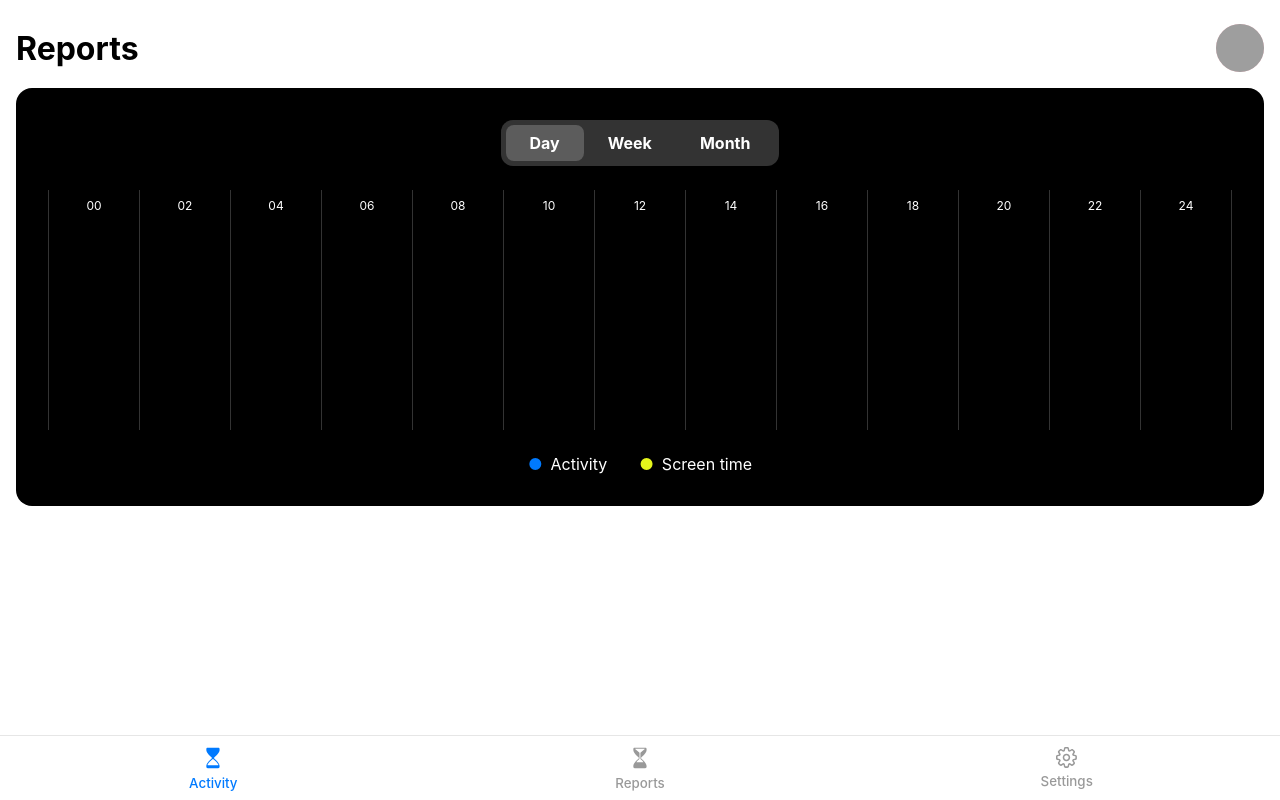
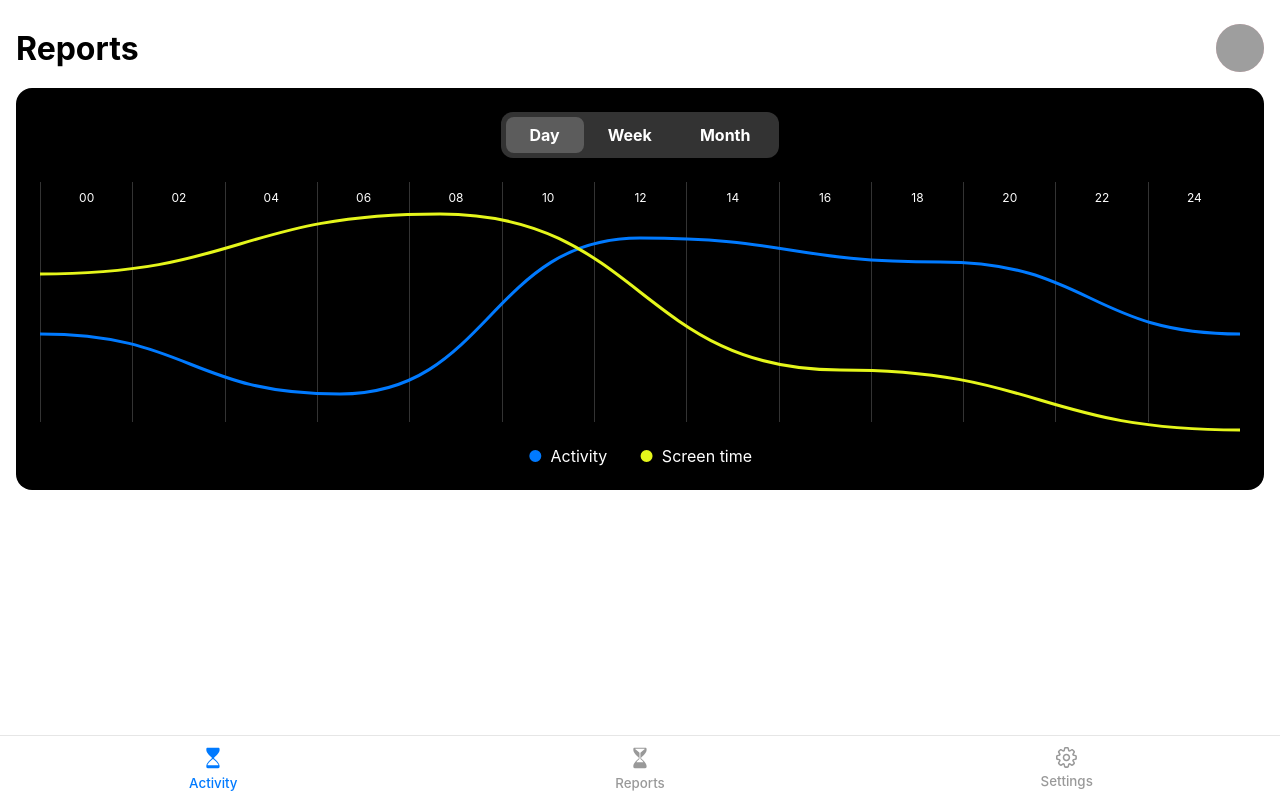
Before and after one commit to Jyri-droid/new-app, a React (Create React App) app: page /new-app/reports in a window 1280 px wide. Built offline with nearby package versions, Linux system fonts and the light colour scheme; grey boxes are pictures that could not be loaded.

Commit message:
add report curves

```diff
--- a/src/App.jsx
+++ b/src/App.jsx
@@ -2,7 +2,7 @@ import { BrowserRouter as Router, Routes, Route } from 'react-router-dom';
 import Menu from './Menu';
 import Activity from './pages/activity/Activity';
 import Reports from './pages/reports/Reports';
-import Settings from './settings/Settings';
+import Settings from './pages/settings/Settings';
 import { defaultSettings } from './assets/MockData';
 import { useState } from "react";
 
--- a/src/index.css
+++ b/src/index.css
@@ -408,7 +408,7 @@ button.tab-button.active {
   gap: 1.5rem;
   border-radius: 1rem;
   background-color: var(--black);
-  padding: 2rem;
+  padding: 1.5rem;
   margin: 1rem 0;
 }
 
@@ -416,10 +416,20 @@ button.tab-button.active {
   width: 100%;
   height: 15rem;
   display: flex;
+  position: relative;
+
 }
 
 .reports-graph-container * {
   color: white;
+}
+
+.reports-graph-container svg {
+  position: absolute;
+  width: 100%;
+  height: 100%;
+  margin-top: 2rem;
+  overflow: visible;
 }
 
 .reports-graph-interval {
--- a/src/pages/reports/ReportsGraph.jsx
+++ b/src/pages/reports/ReportsGraph.jsx
@@ -1,4 +1,5 @@
 import Tabs from '../../Tabs.jsx';
+import Svg from './Svg.jsx';
 import { useState } from "react";
 
 const reportTypes = [
@@ -28,6 +29,7 @@ const ReportsGraph = (props) => {
             <div className='reports-graph-interval' key={`interval ${index}`}>
                 {element}
             </div>)}
+            <Svg path1={[50, 75, 10, 20, 50]} path2={[25, 0, 65, 90]} smoothing={0.5} />
         </div>
         <div className='reports-legend-container'>
             <div className='reports-legend'><span className='text-blue'>&#9679;</span>Activity</div>
--- /dev/null
+++ b/src/pages/reports/SmoothSvgPath.jsx
@@ -0,0 +1,69 @@
+const SmoothSvgPath = (props) => {
+
+  // Coordinate calculator functions
+  const getX = (index) => index * (100 / (props.xSteps - 1));
+
+  // Coordinates for graph end points
+  const points = {
+    xStart: getX(props.index),
+    xEnd: getX(props.index + 1),
+    yStart: props.yStart,
+    yEnd: props.yEnd,
+  };
+
+  // Coordinates for bezier control points
+  const controls = {
+    xStart: points.xStart + (points.xEnd - points.xStart) * props.smoothing,
+    yStart: points.yStart,
+    xEnd: points.xEnd - (points.xEnd - points.xStart) * props.smoothing,
+    yEnd: points.yEnd,
+  };
+
+  // Create points
+  const startPoint = `${points.xStart},${points.yStart}`;
+  const endPoint = `${points.xEnd}, ${points.yEnd}`;
+  const firstControlPoint = `${controls.xStart}, ${controls.yStart}`;
+  const lastControlPoint = `${controls.xEnd}, ${controls.yEnd}`;
+  const pathDescription = `M ${startPoint} C ${firstControlPoint} ${lastControlPoint} ${endPoint}`;
+
+  return <path
+    d={pathDescription}
+    fill='none'
+    strokeWidth='3'
+    stroke={props.color}
+    vectorEffect='non-scaling-stroke'
+  />
+};
+
+export default SmoothSvgPath;
+
+
+/*
+
+
+ {props.index === -1 && (
+        <>
+          <line
+            x1={points.xStart}
+            y1={points.yStart}
+            x2={points.xStart}
+            y2={points.yStart}
+            stroke='white'
+            strokeLinecap='round'
+            strokeWidth=''
+            vectorEffect='non-scaling-stroke'
+            />
+          <line
+            x1={points.xEnd}
+            y1={points.yEnd}
+            x2={points.xEnd}
+            y2={points.yEnd}
+            stroke={props.color}
+            strokeLinecap='round'
+            strokeWidth='14'
+            vectorEffect='non-scaling-stroke'
+            />
+        </>
+      )}
+
+      */
--- /dev/null
+++ b/src/pages/reports/Svg.jsx
@@ -0,0 +1,39 @@
+import SmoothSvgPath from "./SmoothSvgPath";
+
+const Svg = (props) => {
+  return (
+    <>
+      <svg
+        version="1.1"
+        xmlns="http://www.w3.org/2000/svg"
+        viewBox="0 0 100 100"
+        preserveAspectRatio="none"
+      >
+        {props.path1.map((element, index) =>
+          <SmoothSvgPath
+            index={index}
+            yStart={element}
+            yEnd={props.path1[index + 1]}
+            xSteps={props.path1.length}
+            smoothing={props.smoothing}
+            color="#007AFF"
+            key={`path ${index}`}
+          />
+        )}
+          {props.path2.map((element, index) =>
+          <SmoothSvgPath
+            index={index}
+            yStart={element}
+            yEnd={props.path2[index + 1]}
+            xSteps={props.path2.length}
+            smoothing={props.smoothing}
+            color="#E5F61B"
+            key={`path ${index}`}
+          />
+        )}
+      </svg>
+    </>
+  );
+};
+
+export default Svg;
--- a/src/settings/Settings.jsx
+++ b/src/pages/settings/Settings.jsx
@@ -1,4 +1,4 @@
-import Notification from '../Notification';
+import Notification from '../../Notification';
 import { useState } from "react";
 
 let renderCount = 0;
```
